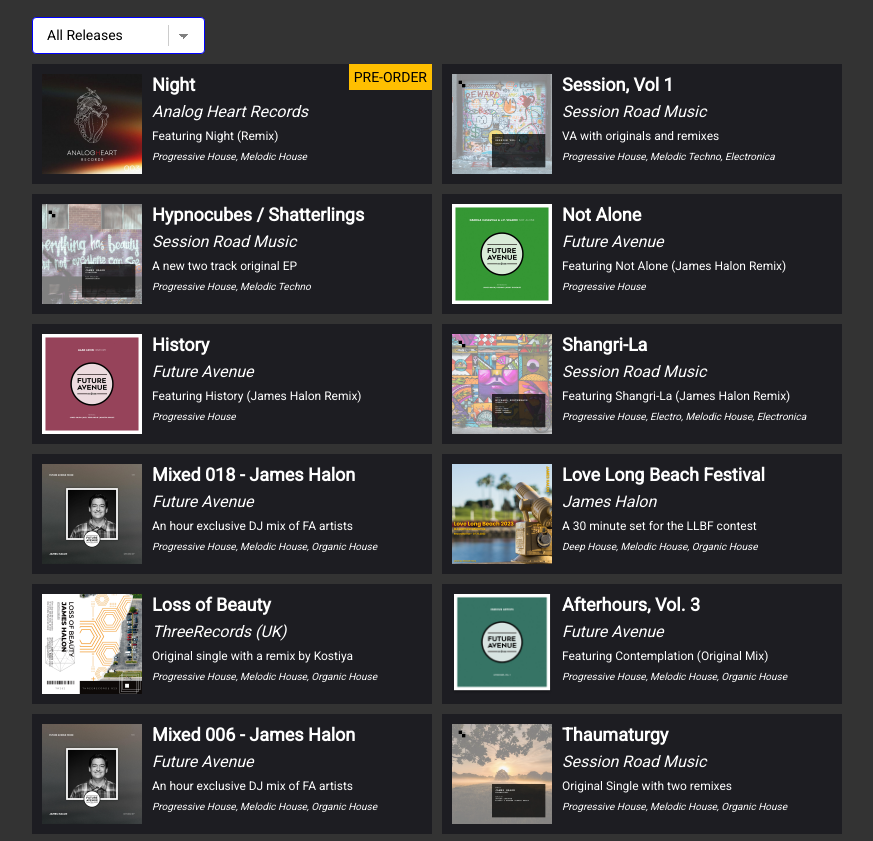
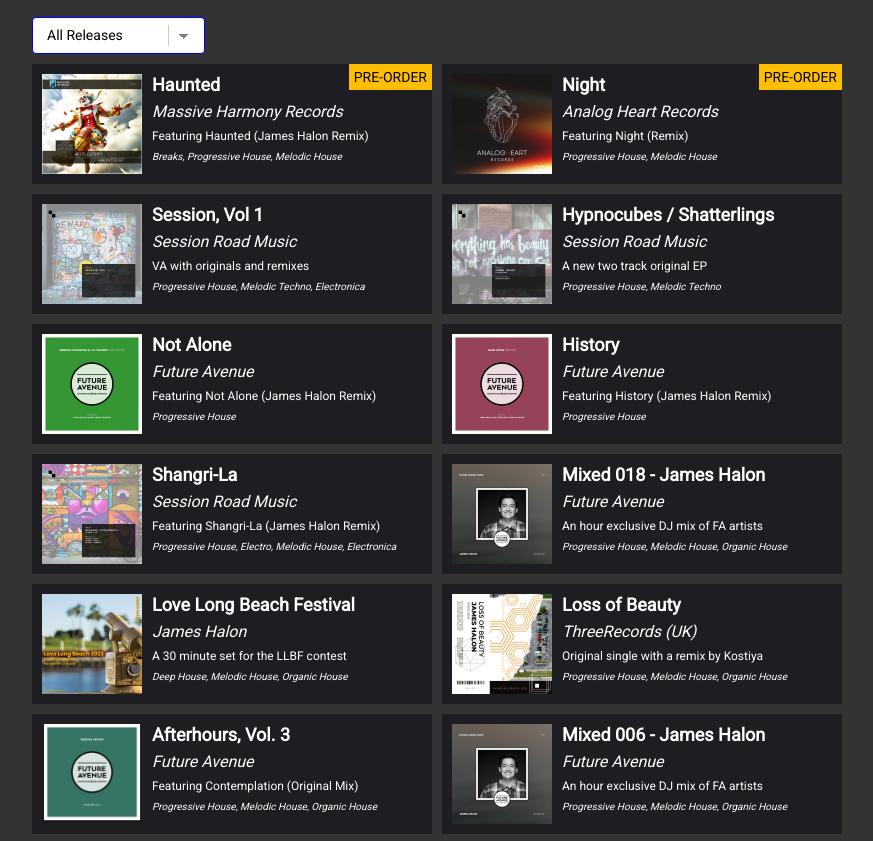
Before and after one commit to jameshalon/jameshalon.github.io, a plain HTML site: page index.html in a window 1280 px wide. Shown: the part 1284-2125 px from the top of the page, without its empty margins (28-901 px from the left). Drawn offline with Linux system fonts and the light colour scheme.

Commit message:
Adding Haunted

```diff
--- a/assets/jameshalon.css
+++ b/assets/jameshalon.css
@@ -367,6 +367,11 @@ section h1 {
   52px;
 }
 
+.massive-harmony-haunted-cover {
+  background-image: url(./icons/covers/massive-harmony-haunted-cover.png);
+}
+
+
 .analog-heart-night-cover {
   background-image: url(./icons/covers/analog-heart-night-cover.png);
 }
--- a/index.html
+++ b/index.html
@@ -157,6 +157,15 @@
         <option value="mixset">DJ Mix Sets</option>
       </select>
       <div class="releases">
+        <a class="release release-remixes preorder" href="https://www.beatport.com/release/haunted/4410731" target="_blank">
+          <div class="release-cover massive-harmony-haunted-cover"></div>
+          <div class="release-details">
+            <div class="release-title xtra-small">Haunted</div>
+            <div class="release-label">Massive Harmony Records</div>
+            <div class="release-desc">Featuring Haunted (James Halon Remix)</div>
+            <div class="release-tags">Breaks, Progressive House, Melodic House</div>
+          </div>
+        </a>
         <a class="release release-remixes preorder" href="https://www.beatport.com/release/night/4388342" target="_blank">
           <div class="release-cover analog-heart-night-cover"></div>
           <div class="release-details">
```
Also changed, not shown: assets/icons/covers/massive-harmony-haunted-cover.png (added).
